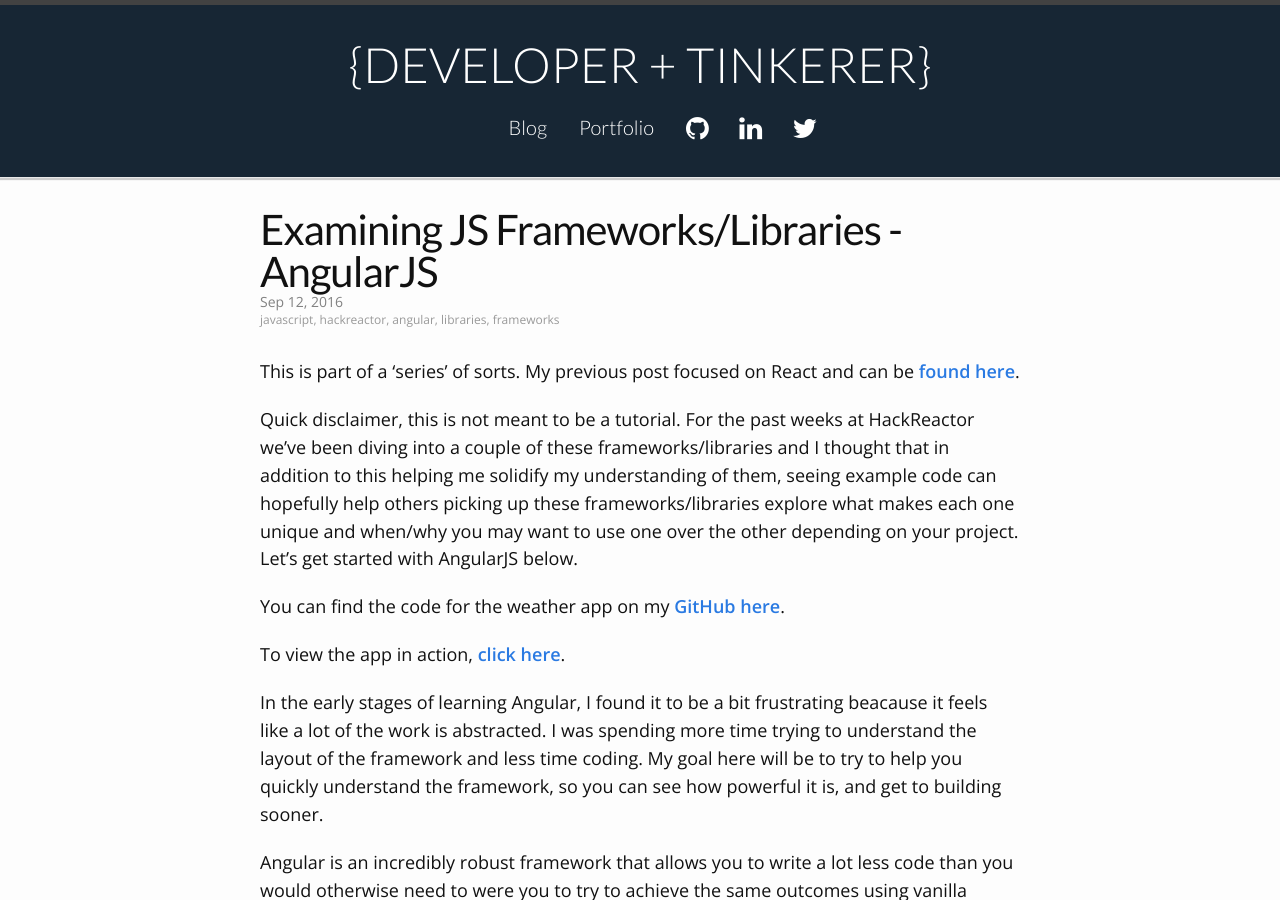
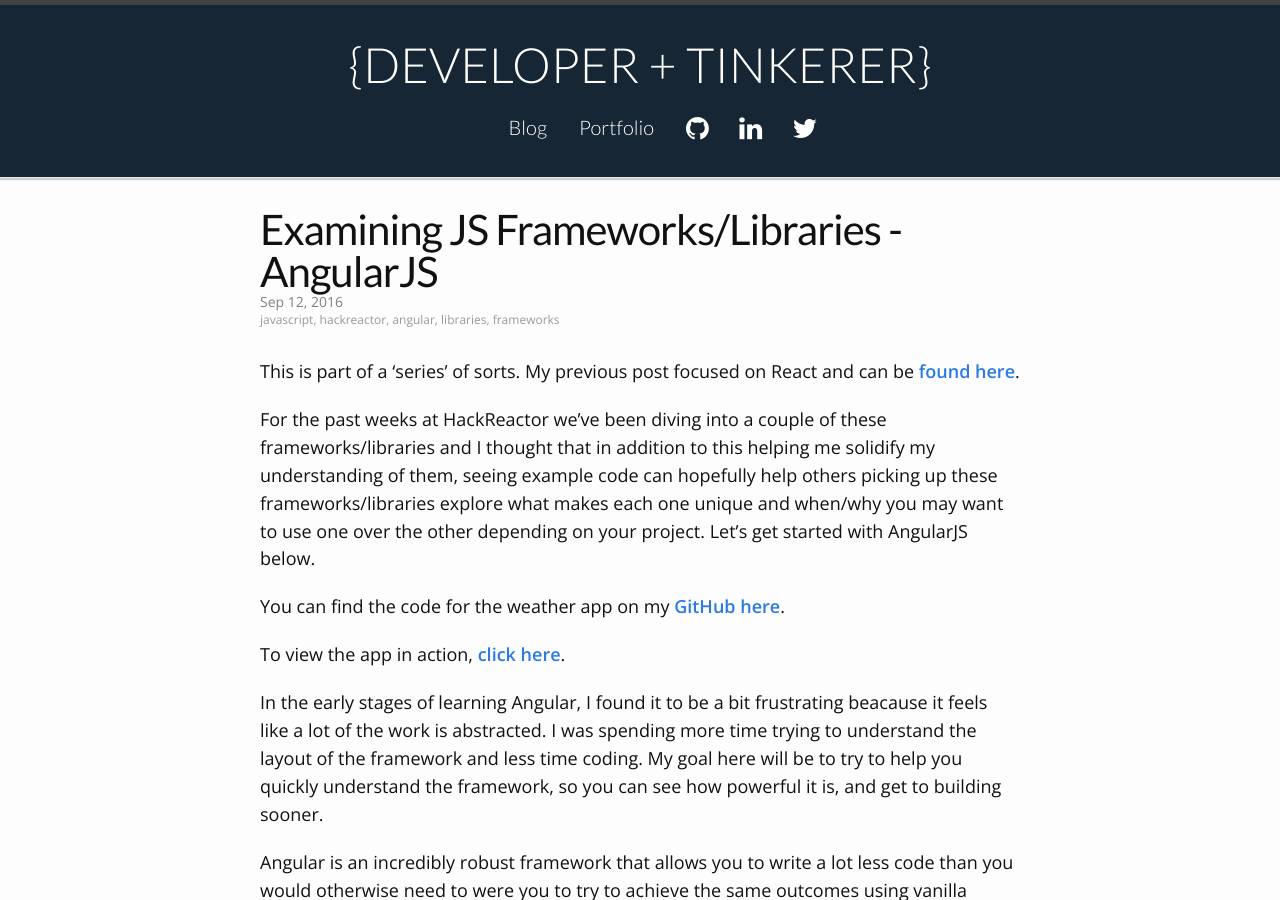
Before and after one commit to yctercero/yctercero.github.io, a Jekyll site: the page built from _posts/2016-09-05-examining-js-frameworks-libraries-angular.markdown, in a window 1280 px wide and 900 px high. Built offline with Jekyll 4.4.1, drawn with Linux system fonts in a browser that asks for light colours; nearby versions of some CDN libraries; comment, search, counter and statistics services are not loaded; some of the changed text lies outside the part shown.

```diff
--- a/_posts/2016-08-14-examining-js-frameworks-libraries-react.markdown
+++ b/_posts/2016-08-14-examining-js-frameworks-libraries-react.markdown
@@ -9,7 +9,7 @@ permalink: /:title/
 
 You've probably heard all these framework/library names thrown around and wondered where the heck to start. In the next couple posts I am going to explore a couple of these frameworks/libraries by building a simple weather app with each one. <!--excerpt-->You may also be wondering why I'm being annoying and overslashing (frameworks/libraries). A framework usually provides an environment or structure you can build on, while a library provides you with tools you can build with.
 
-Quick disclaimer, this is not meant to be a tutorial. This past week at HackReactor we've been diving into a couple of these frameworks/libraries and I thought that in addition to this helping me solidify my understanding of them, seeing example code can hopefully help others picking up these frameworks/libraries explore what makes each one unique and when/why you may want to use one over the other depending on your project. Let's get started with React below.
+This past week at HackReactor we've been diving into a couple of these frameworks/libraries and I thought that in addition to this helping me solidify my understanding of them, seeing example code can hopefully help others picking up these frameworks/libraries explore what makes each one unique and when/why you may want to use one over the other depending on your project. Let's get started with React below.
 
 Here's what we'll be building - [react weather app].
 
--- a/_posts/2016-09-05-examining-js-frameworks-libraries-angular.markdown
+++ b/_posts/2016-09-05-examining-js-frameworks-libraries-angular.markdown
@@ -9,7 +9,7 @@ permalink: /:title/
 
 This is part of a 'series' of sorts. My previous post focused on React and can be **[found here]**. <!--excerpt-->
 
-Quick disclaimer, this is not meant to be a tutorial. For the past weeks at HackReactor we've been diving into a couple of these frameworks/libraries and I thought that in addition to this helping me solidify my understanding of them, seeing example code can hopefully help others picking up these frameworks/libraries explore what makes each one unique and when/why you may want to use one over the other depending on your project. Let's get started with AngularJS below.
+For the past weeks at HackReactor we've been diving into a couple of these frameworks/libraries and I thought that in addition to this helping me solidify my understanding of them, seeing example code can hopefully help others picking up these frameworks/libraries explore what makes each one unique and when/why you may want to use one over the other depending on your project. Let's get started with AngularJS below.
 
 You can find the code for the weather app on my **[GitHub here]**.
 
```
Also changed, not shown: other parts of _posts/2016-09-05-examining-js-frameworks-libraries-angular.markdown (+2 -2 lines).
